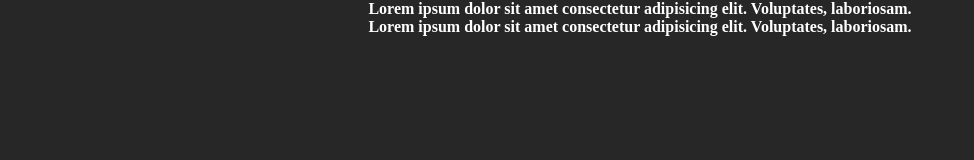
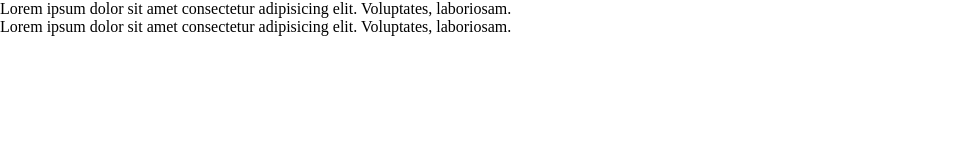
Before and after one commit to karamshergill/Assignment-3C, a plain HTML site: page index.html in a window 1280 px wide. Shown: the whole page, without its empty margins (0-974 px from the left). Drawn offline with nearby package versions, Linux system fonts and the light colour scheme; files that its build step writes are made by us from their sources.

Commit message:
Add conditional light theme mixin

```diff
--- a/index.html
+++ b/index.html
@@ -8,7 +8,7 @@
     <title>Sass Tutorial</title>
 </head>
 <body>
-    <div class="main">
+    <body class="light">
   <p class="main__paragraph">
     Lorem ipsum dolor sit amet consectetur
     adipisicing elit. Voluptates, laboriosam.
--- a/main.scss
+++ b/main.scss
@@ -12,13 +12,20 @@
   flex-direction: $direction;
 }
 
+@mixin theme($light-theme: true) {
+  @if $light-theme {
+    background: lighten($primary-color, 100%);
+    color: darken($text-color, 100%);
+  }
+}
+
 body {
   background: $primary-color;
   color: $text-color;
 }
 
 .main {
-  @include flexCenter(column);
+  @include flexCenter(row);
 
   width: 80%;
   margin: 0 auto;
@@ -31,3 +38,7 @@ body {
     }
   }
 }
+
+.light {
+  @include theme($light-theme: true);
+}
```
